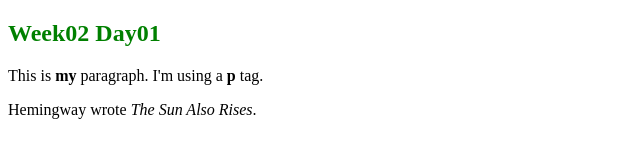
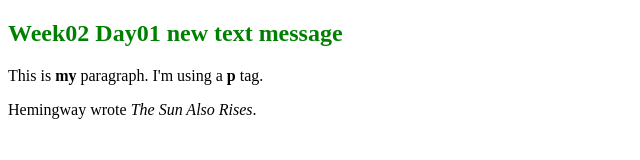
Before and after one commit to amandaleemarsh/amandaleemarsh.github.io, a plain HTML site: page index.html in a window 1280 px wide. Shown: the whole page, without its empty margins (0-640 px from the left). Drawn offline with Linux system fonts and the light colour scheme.

Commit message:
Initial push, new text message

```diff
--- a/index.html
+++ b/index.html
@@ -12,7 +12,7 @@
     <body>
 
         <section>
-            <h1>Week02 Day01</h1>
+            <h1>Week02 Day01 new text message</h1>
 
             <p>This is <strong>my</strong> paragraph. I'm using a <b>p</b> tag. </p>
 
```
